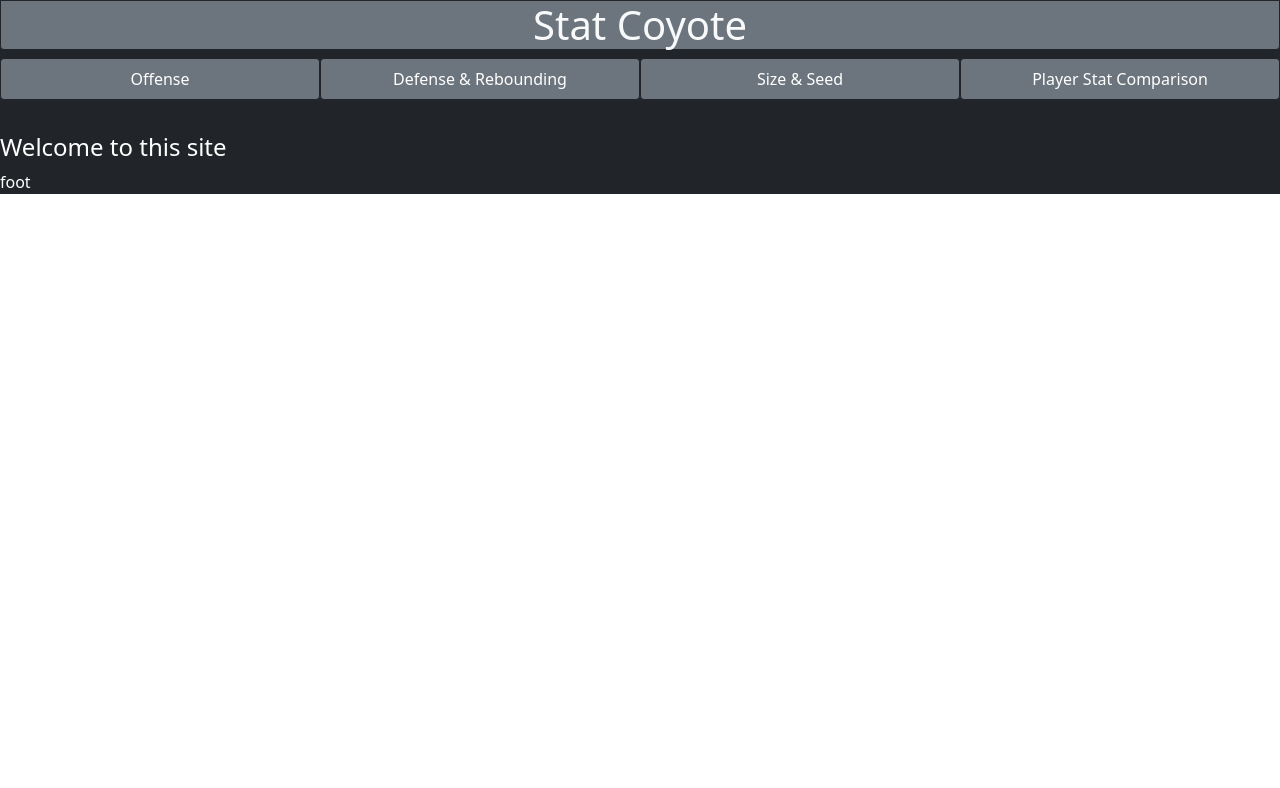
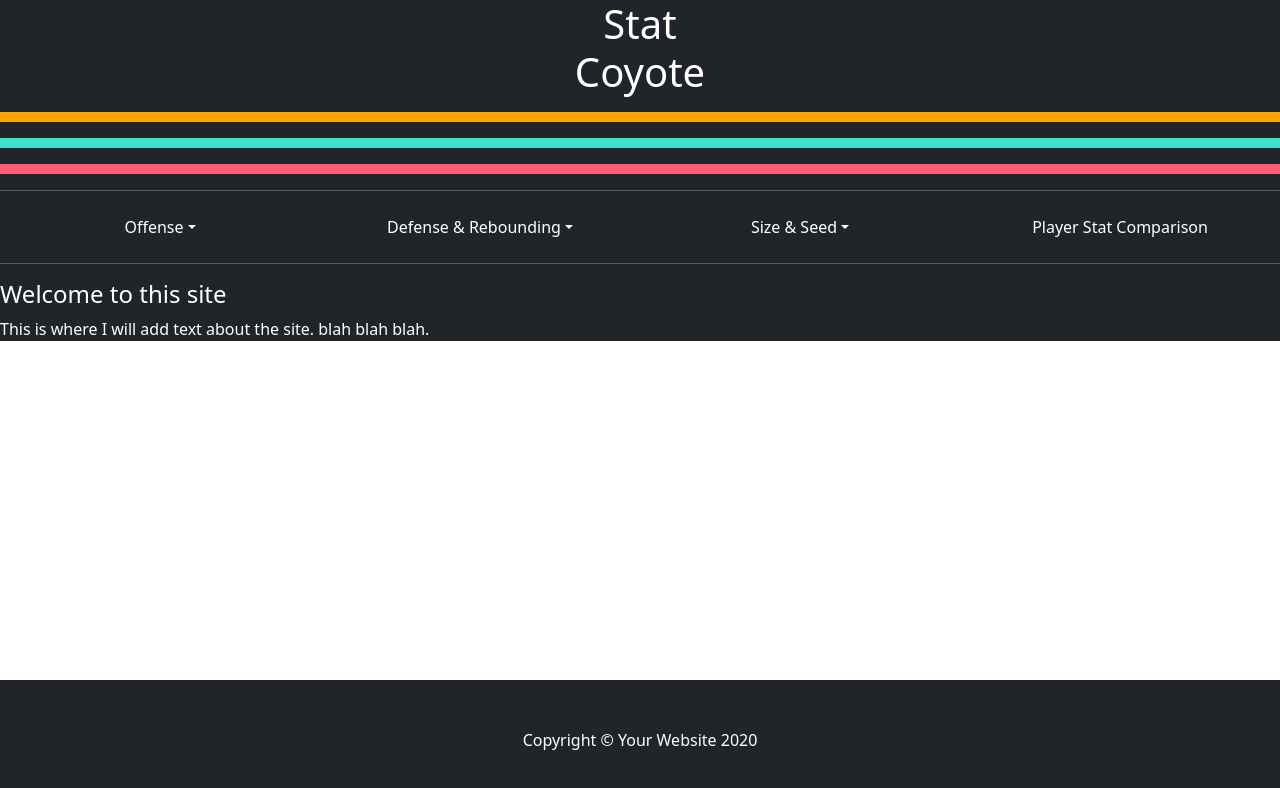
Before and after one commit to jekijo/NBAsite, a React (Create React App) app: page / in a window 1280 px wide. Shown: the top 788 px of the page. Built offline with nearby package versions, Linux system fonts and the light colour scheme.

Commit message:
some styling and footer update

```diff
--- a/src/App.css
+++ b/src/App.css
@@ -1,5 +1,23 @@
-.color {
+.color1 {
+    opacity: 1.0;
     color: turquoise;
+    height: 1px;
+    border: none;
+    border-top: 10px solid turquoise;
+}
+
+.color2 {
+    opacity: 1.0;
     color: rgb(250, 92, 118);
-    color: orange
+    height: 1px;
+    border: none;
+    border-top: 10px solid rgb(250, 92, 118);
 }
+
+.color3 {
+    opacity: 1.0;
+    color: orange;
+    height: 1px;
+    border: none;
+    border-top: 10px solid orange;
+}
--- a/src/App.js
+++ b/src/App.js
@@ -4,10 +4,12 @@ import './App.css';
 export default function App() {
   return (
       <div class='bg-dark'>
-        <h1 class="text-light text-center border border-dark rounded-bottom bg-secondary">Stat Coyote</h1>
+        <h1 class="text-white text-center">Stat<br/>Coyote</h1>
+        <hr className='color3'/><hr className='color1'/><hr className='color2'/>
+        <hr class='bg-white'/>
         <Tabs />
         <Welcome />
-        <Footer />
+        <Foot />
       </div>
   );
 }
@@ -18,17 +20,50 @@ function Tabs () {
   return (
     <div>
         <ul class="nav nav-pills nav-justified">
-          <li class="nav-item">
-            <a class="nav-link active bg-secondary border border-dark" href="#">Offense</a>
+        <li class="nav-item dropdown">
+            <a class="nav-link dropdown-toggle text-white"
+            data-toggle="dropdown"
+            href="#" role="button"
+            aria-haspopup="true"
+            aria-expanded="false">Offense</a>
+            <div class="dropdown-menu">
+              <a class="dropdown-item" href="#">Action</a>
+              <a class="dropdown-item" href="#">Another action</a>
+              <a class="dropdown-item" href="#">Something else here</a>
+              <div class="dropdown-divider"></div>
+              <a class="dropdown-item" href="#">Separated link</a>
+            </div>
+          </li>
+          <li class="nav-item dropdown">
+            <a class="nav-link dropdown-toggle text-white"
+              data-toggle="dropdown"
+              href="#" role="button"
+              aria-haspopup="true"
+              aria-expanded="false">Defense & Rebounding</a>
+            <div class="dropdown-menu">
+              <a class="dropdown-item" href="#">Action</a>
+              <a class="dropdown-item" href="#">Another action</a>
+              <a class="dropdown-item" href="#">Something else here</a>
+              <div class="dropdown-divider"></div>
+              <a class="dropdown-item" href="#">Separated link</a>
+            </div>
+          </li>
+          <li class="nav-item dropdown">
+            <a class="nav-link dropdown-toggle text-white"
+              data-toggle="dropdown"
+              href="#" role="button"
+              aria-haspopup="true"
+              aria-expanded="false">Size & Seed</a>
+            <div class="dropdown-menu">
+              <a class="dropdown-item" href="#">Action</a>
+              <a class="dropdown-item" href="#">Another action</a>
+              <a class="dropdown-item" href="#">Something else here</a>
+              <div class="dropdown-divider"></div>
+              <a class="dropdown-item" href="#">Separated link</a>
+            </div>
           </li>
           <li class="nav-item">
-            <a class="nav-link active bg-secondary border border-dark" href="#">Defense & Rebounding</a>
-          </li>
-          <li class="nav-item">
-            <a class="nav-link active bg-secondary border border-dark" href="#">Size & Seed</a>
-          </li>
-          <li class="nav-item">
-            <a class="nav-link active bg-secondary border border-dark" href="#">Player Stat Comparison</a>
+            <a class="nav-link text-white" href="#">Player Stat Comparison</a>
           </li>
         </ul>
       </div>
@@ -37,23 +72,29 @@ function Tabs () {
 
 
 
-function Footer () {
+function Welcome () {
   return (
-    <div>
-      <footer>
-        <p class='text-white'>foot</p>
-      </footer>
+    <div class='text-white'>
+      <hr class='bg-white'/>
+      <h4>Welcome to this site</h4>
+      <p>This is where I will add text about the site. blah blah blah.</p>
     </div>
   );
 }
 
 
 
-function Welcome () {
+
+function Foot() {
   return (
-    <div>
-      <hr/>
-      <h4 className='text-white'>Welcome to this site</h4>
+    <div className="footer">
+      <footer class="py-5 bg-dark fixed-bottom">
+        <div class="container">
+          <p class="m-0 text-center text-white">
+            Copyright &copy; Your Website 2020
+          </p>
+        </div>
+      </footer>
     </div>
   );
 }
```
